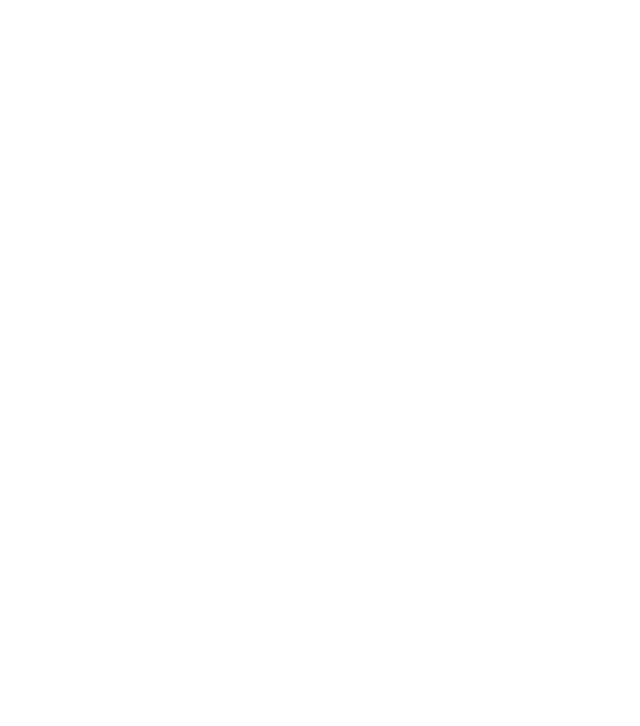
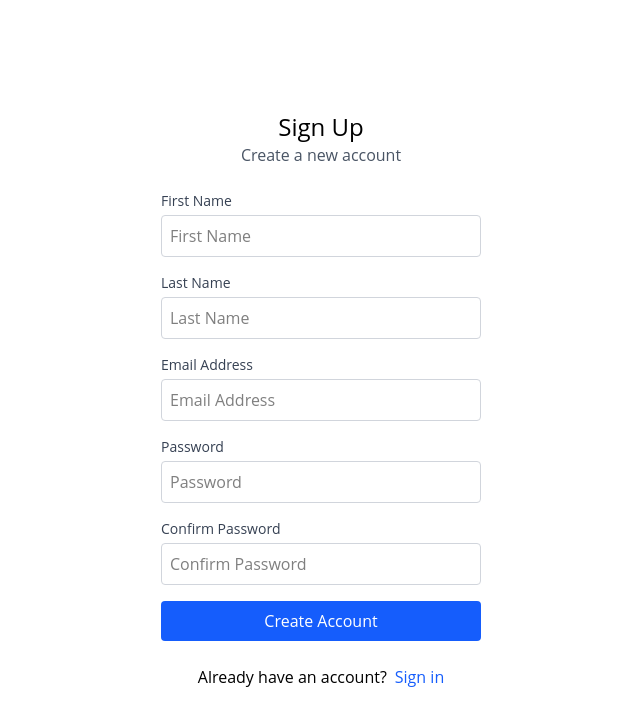
Before and after one commit to FefeCodes/payslip-app, a React (Vite) app: page /signup in a window 1280 px wide. Before the commit this address had no page. Shown: the top 726 px of the page, without its empty margins (319-959 px from the left). Built offline with nearby package versions, Linux system fonts and the light colour scheme.

Commit message:
updated the routing

```diff
--- a/src/App.jsx
+++ b/src/App.jsx
@@ -1,6 +1,7 @@
 import { Routes, Route, Navigate } from "react-router-dom";
 import { useAuth } from "./context/AuthContext";
 import Login from "./Login";
+import SignUp from "./SignUp";
 import Dashboard from "./Dashboard/Dashboard";
 import Employee from "./Employee/Employee";
 import PaySlips from "./Payslips/PaySlips";
@@ -9,7 +10,10 @@ import Settings from "./Settings/Settings";
 
 // Component to protect routes that require authentication
 const ProtectedRoute = ({ children }) => {
-  const { user } = useAuth();
+  const { user, loading } = useAuth();
+
+  if (loading) return <div>Loading...</div>; // Show a loading state while checking auth
+
   if (!user) {
     return <Navigate to="/" />;
   }
@@ -20,6 +24,7 @@ function App() {
   return (
     <Routes>
       <Route path="/" element={<Login />} />
+      <Route path="/signup" element={<SignUp />} />
 
       {/* Protected Routes */}
       <Route
--- a/src/Input.jsx
+++ b/src/Input.jsx
@@ -1,5 +1,5 @@
 export default function Input({
-  type,
+  type = "text",
   label,
   placeholder,
   value,
@@ -7,17 +7,21 @@ export default function Input({
   name,
 }) {
   return (
-    <div className="input-group">
-      {label && <label htmlFor={name}>{label}</label>}
+    <div className="flex flex-col gap-1 w-full">
+      {label && (
+        <label htmlFor={name} className="text-sm font-medium text-gray-700">
+          {label}
+        </label>
+      )}
 
       <input
-        className="p-2 border rounded-md w-full"
         id={name}
         type={type}
         name={name}
         placeholder={placeholder}
         value={value}
         onChange={onChange}
+        className="border border-gray-300 rounded p-2 focus:outline-none focus:border-blue-500 transition-colors w-full"
       />
     </div>
   );
--- a/src/Login.jsx
+++ b/src/Login.jsx
@@ -1,5 +1,5 @@
 import { useState } from "react";
-import { useNavigate } from "react-router-dom";
+import { Link, useNavigate } from "react-router-dom";
 import { useAuth } from "./context/AuthContext";
 import Input from "./Input";
 
@@ -64,9 +64,11 @@ export default function Login() {
           <button type="submit" disabled={isLoading}>
             {isLoading ? "Signing in..." : "Sign In"}
           </button>
-          <div>
+          <div className="flex justify-center gap-2 mt-2">
             <p>Don't have an account?</p>
-            <p>Sign up</p>
+            <Link to="signup" className="text-blue-600 hover:underline">
+              Sign up
+            </Link>
           </div>
         </form>
       </div>
--- a/src/SideBar.jsx
+++ b/src/SideBar.jsx
@@ -10,51 +10,64 @@ export default function SideBar() {
     navigate("/");
   };
 
+  const linkClass = ({ isActive }) =>
+    `flex items-center gap-3 p-3 rounded-lg cursor-pointer hover:bg-gray-100 transition-colors ${
+      isActive ? "bg-blue-50 text-blue-600 font-semibold" : "text-gray-700"
+    }`;
+
   return (
-    <div>
-      <div>
-        <img src="" alt="logo" />
+    <div className="w-64 h-screen border-r border-gray-200 p-5 flex flex-col bg-white">
+      <div className="mb-8">
+        {/* Placeholder for Logo */}
+        <div className="h-8 w-32 bg-gray-200 rounded"></div>
       </div>
-      <div>
-        <NavLink to="/dashboard">
-          <img src="" alt="Dashboard" />
+
+      <div className="flex flex-col gap-2 flex-1">
+        <NavLink to="/dashboard" className={linkClass}>
+          {/* Dashboard Icon Placeholder */}
+          <div className="w-5 h-5 bg-gray-300 rounded-full"></div>
           <p>Dashboard</p>
         </NavLink>
 
-        <NavLink to="/employees">
-          <img src="" alt="Employees" />
+        <NavLink to="/employees" className={linkClass}>
+          {/* Employees Icon Placeholder */}
+          <div className="w-5 h-5 bg-gray-300 rounded-full"></div>
           <p>Employees</p>
         </NavLink>
 
-        <NavLink to="/payslips">
-          <img src="" alt="" />
+        <NavLink to="/payslips" className={linkClass}>
+          {/* Payslips Icon Placeholder */}
+          <div className="w-5 h-5 bg-gray-300 rounded-full"></div>
           <p>Payslips</p>
         </NavLink>
 
-        <NavLink to="/audit-logs">
-          <img src="" alt="" />
+        <NavLink to="/audit-logs" className={linkClass}>
+          {/* Audit Logs Icon Placeholder */}
+          <div className="w-5 h-5 bg-gray-300 rounded-full"></div>
           <p>Audit Logs</p>
         </NavLink>
 
-        <NavLink to="/settings">
-          <img src="" alt="" />
+        <NavLink to="/settings" className={linkClass}>
+          {/* Settings Icon Placeholder */}
+          <div className="w-5 h-5 bg-gray-300 rounded-full"></div>
           <p>Settings</p>
         </NavLink>
       </div>
 
-      <div>
-        <div>
-          <img src="" alt="" />
+      <div className="mt-auto flex flex-col gap-2 border-t pt-4">
+        <div className="flex items-center gap-3 p-3 cursor-pointer hover:bg-gray-100 rounded-lg text-gray-700">
+          <div className="w-5 h-5 bg-gray-300 rounded-full"></div>
           <p>Light Mode</p>
         </div>
-
-        <div>
-          <img src="" alt="" />
+        <div className="flex items-center gap-3 p-3 cursor-pointer hover:bg-gray-100 rounded-lg text-gray-700">
+          <div className="w-5 h-5 bg-gray-300 rounded-full"></div>
           <p>Profile</p>
         </div>
-
-        <div onClick={handleLogout}>
-          <img src="" alt="" />
+        <div
+          onClick={handleLogout}
+          className="flex items-center gap-3 p-3 cursor-pointer hover:bg-red-50 text-red-600 rounded-lg"
+        >
+          <div className="w-5 h-5 bg-red-200 rounded-full"></div>
           <p>Log Out</p>
         </div>
       </div>
--- a/src/SignUp.jsx
+++ b/src/SignUp.jsx
@@ -1,30 +1,83 @@
+import { useState } from "react";
+import { Link, useNavigate } from "react-router-dom";
+import api from "./api";
 import Input from "./Input";
 
 export default function SignUp() {
+  const [firstName, setFirstName] = useState("");
+  const [lastName, setLastName] = useState("");
+  const [email, setEmail] = useState("");
+  const [password, setPassword] = useState("");
+  const [confirmPassword, setConfirmPassword] = useState("");
+  const [error, setError] = useState("");
+  const [isLoading, setIsLoading] = useState(false);
+
+  const navigate = useNavigate();
+
+  const handleSignUp = async (e) => {
+    e.preventDefault();
+    setError("");
+    setIsLoading(true);
+
+    if (password !== confirmPassword) {
+      setError("Passwords do not match");
+      setIsLoading(false);
+      return;
+    }
+
+    try {
+      const response = await api.post("/auth/register", {
+        firstName,
+        lastName,
+        email,
+        password,
+      });
+
+      if (response.data) {
+        // Redirect to login page upon successful registration
+        navigate("/");
+      }
+    } catch (err) {
+      console.error("Registration failed:", err);
+      setError(
+        err.response?.data?.message || "Registration failed. Please try again."
+      );
+    } finally {
+      setIsLoading(false);
+    }
+  };
+
   return (
-    <div>
-      <div>
-        <h2>Sign Up</h2>
-        <p>Create a new account</p>
+    <div className="flex justify-center items-center h-screen flex-col">
+      <div className="mb-6 text-center">
+        <h2 className="text-2xl font-bold">Sign Up</h2>
+        <p className="text-gray-600">Create a new account</p>
       </div>
-      <div>
-        <label htmlFor="">First Name</label>
+
+      <form onSubmit={handleSignUp} className="flex flex-col gap-4 w-80">
+        {error && (
+          <div className="text-red-500 text-sm text-center">{error}</div>
+        )}
+
         <Input
-          type="first name"
+          type="text"
+          label="First Name"
           value={firstName}
-          name="first name"
+          name="firstName"
           placeholder="First Name"
           onChange={(e) => setFirstName(e.target.value)}
         />
         <Input
-          type="last name"
+          type="text"
+          label="Last Name"
           value={lastName}
-          name="last name"
+          name="lastName"
           placeholder="Last Name"
           onChange={(e) => setLastName(e.target.value)}
         />
         <Input
           type="email"
+          label="Email Address"
           value={email}
           name="email"
           placeholder="Email Address"
@@ -32,24 +85,36 @@ export default function SignUp() {
         />
         <Input
           type="password"
+          label="Password"
           value={password}
           name="password"
           placeholder="Password"
           onChange={(e) => setPassword(e.target.value)}
         />
         <Input
-          type="confirm password"
+          type="password"
+          label="Confirm Password"
           value={confirmPassword}
-          name="confirm password"
+          name="confirmPassword"
           placeholder="Confirm Password"
           onChange={(e) => setConfirmPassword(e.target.value)}
         />
-        <button>Create Account</button>
-        <div>
+
+        <button
+          type="submit"
+          disabled={isLoading}
+          className="bg-blue-600 text-white p-2 rounded hover:bg-blue-700 disabled:bg-blue-400 cursor-pointer"
+        >
+          {isLoading ? "Creating Account..." : "Create Account"}
+        </button>
+
+        <div className="flex justify-center gap-2 mt-2">
           <p>Already have an account?</p>
-          <p>Sign in</p>
+          <Link to="/" className="text-blue-600 hover:underline">
+            Sign in
+          </Link>
         </div>
-      </div>
+      </form>
     </div>
   );
 }
```
